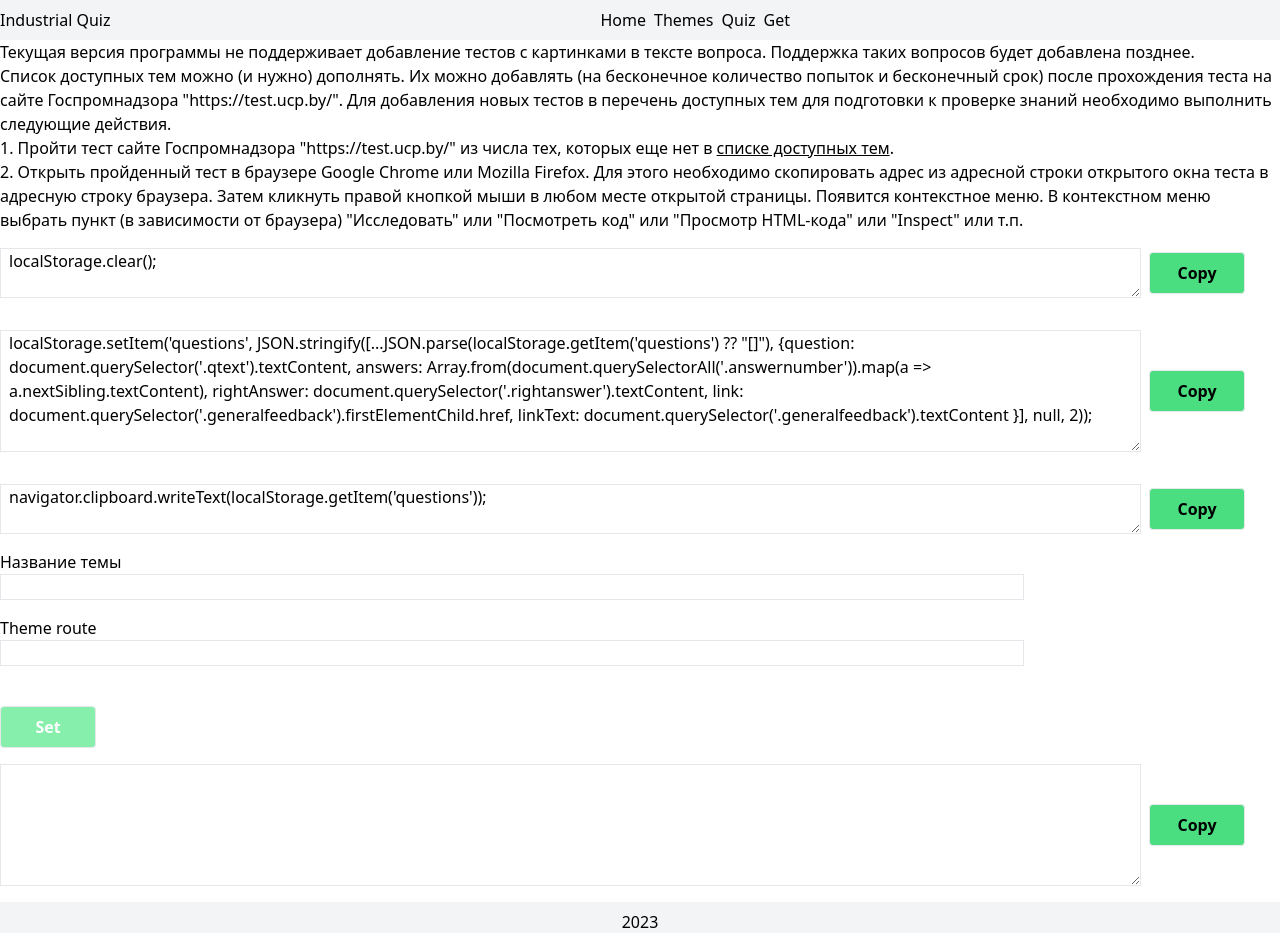
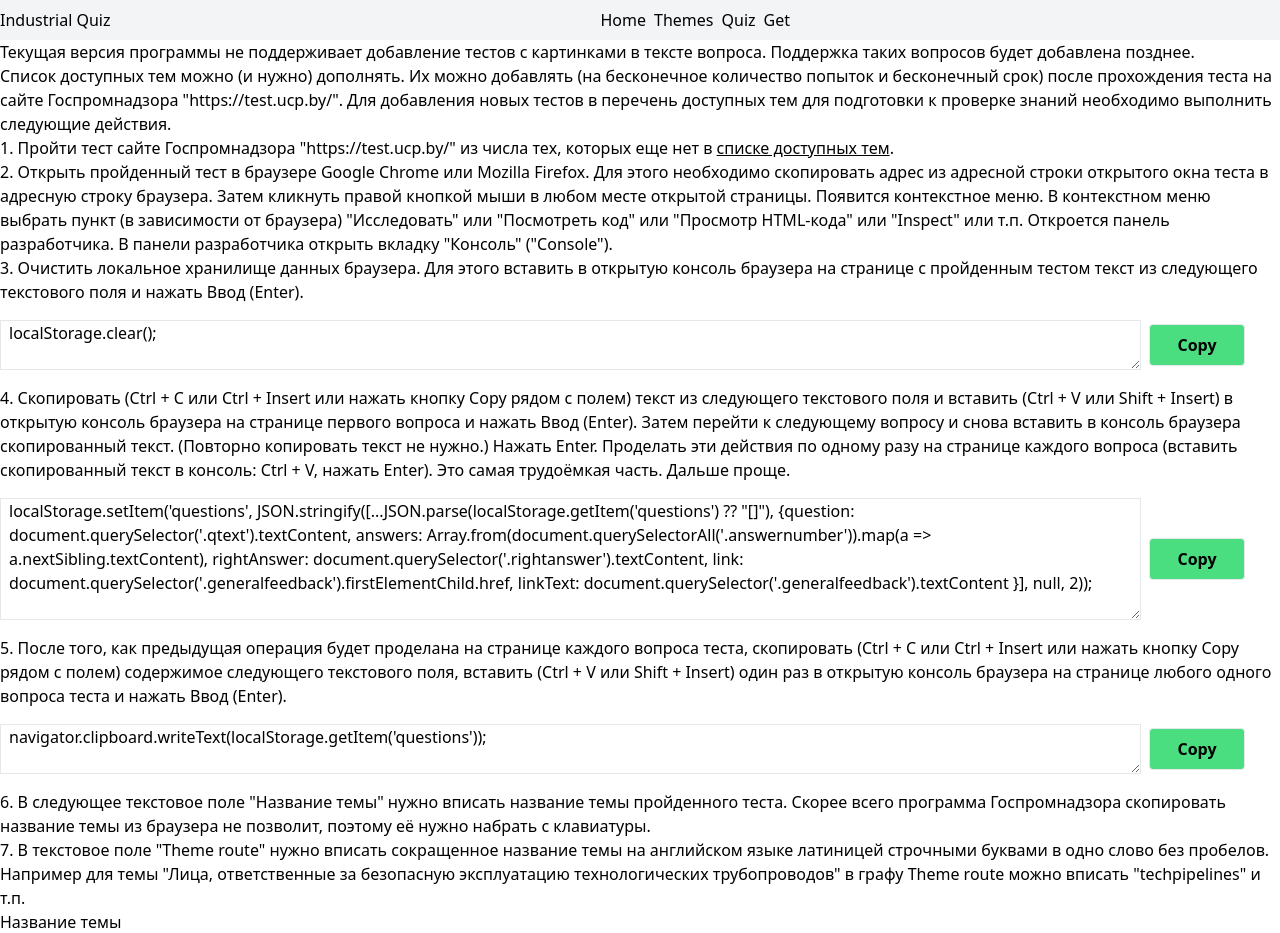
Before and after one commit to Bonus156/Industrial-Quiz, a React (Vite) app: page /get in a window 1280 px wide. Shown: the top 933 px of the page. Built offline with nearby package versions, Linux system fonts and the light colour scheme.

Commit message:
feat: finish with rules description

```diff
--- a/src/pages/GetPage.tsx
+++ b/src/pages/GetPage.tsx
@@ -10,7 +10,6 @@ export function GetPage() {
   const themeRouteInput = useRef<HTMLInputElement>(null);
   const [themeTitle, setThemeTitle] = useState('');
   const [themeRoute, setThemeRoute] = useState('');
-  const [isEmptyField, setIsEmptyField] = useState(false);
 
   const copyToClipboard = (
     e: React.MouseEvent<HTMLButtonElement>,
@@ -27,8 +26,7 @@ export function GetPage() {
   };
 
   const setTheme = async () => {
-    setIsEmptyField(!themeTitle || !themeRoute); // этот useState можно убрать
-    if (!isEmptyField) {
+    if (!themeTitle || !themeRoute) {
       const clipbordText: string = await navigator.clipboard.readText();
       try {
         const jsonText = JSON.stringify({theme: themeTitle,
@@ -46,12 +44,15 @@ export function GetPage() {
     }
   }
 
+  const isBtnDisabled: boolean = !themeTitle || !themeRoute || themeRoute.includes(' ') || themeTitle.length < 5 || themeRoute.length < 3;
+
   return (
     <div className="get-page container mx-auto flex-grow">
       <p className="rules">Текущая версия программы не поддерживает добавление тестов с картинками в тексте вопроса. Поддержка таких вопросов будет добавлена позднее.</p>
       <p className="rules">Список доступных тем можно (и нужно) дополнять. Их можно добавлять (на бесконечное количество попыток и бесконечный срок) после прохождения теста на <a href="https://test.ucp.by/">сайте Госпромнадзора "https://test.ucp.by/"</a>. Для добавления новых тестов в перечень доступных тем для подготовки к проверке знаний необходимо выполнить следующие действия.</p>
       <p className="rules">1. Пройти тест <a href="https://test.ucp.by/">сайте Госпромнадзора "https://test.ucp.by/"</a> из числа тех, которых еще нет в <Link className="underline hover:no-underline" to={'/themes'}>списке доступных тем</Link>.</p>
-      <p className="rules">2. Открыть пройденный тест в браузере Google Chrome или Mozilla Firefox. Для этого необходимо скопировать адрес из адресной строки открытого окна теста в адресную строку браузера. Затем кликнуть правой кнопкой мыши в любом месте открытой страницы. Появится контекстное меню. В контекстном меню выбрать пункт (в зависимости от браузера) "Исследовать" или "Посмотреть код" или "Просмотр HTML-кода" или "Inspect" или т.п.</p>
+      <p className="rules">2. Открыть пройденный тест в браузере Google Chrome или Mozilla Firefox. Для этого необходимо скопировать адрес из адресной строки открытого окна теста в адресную строку браузера. Затем кликнуть правой кнопкой мыши в любом месте открытой страницы. Появится контекстное меню. В контекстном меню выбрать пункт (в зависимости от браузера) "Исследовать" или "Посмотреть код" или "Просмотр HTML-кода" или "Inspect" или т.п. Откроется панель разработчика. В панели разработчика открыть вкладку "Консоль" ("Console").</p>
+      <p className="rules">3. Очистить локальное хранилище данных браузера. Для этого вставить в открытую консоль браузера на странице с пройденным тестом текст из следующего текстового поля и нажать Ввод (Enter).</p>
       <div className="flex flex-row items-center">
         <textarea
           ref={clearStorage}
@@ -69,6 +70,7 @@ export function GetPage() {
           Copy
         </button>
       </div>
+      <p className="rules">4. Скопировать (Ctrl + C или Ctrl + Insert или нажать кнопку Copy рядом с полем) текст из следующего текстового поля и вставить (Ctrl + V или Shift + Insert) в открытую консоль браузера на странице первого вопроса и нажать Ввод (Enter). Затем перейти к следующему вопросу и снова вставить в консоль браузера скопированный текст. (Повторно копировать текст не нужно.) Нажать Enter. Проделать эти действия по одному разу на странице каждого вопроса (вставить скопированный текст в консоль: Ctrl + V, нажать Enter). Это самая трудоёмкая часть. Дальше проще.</p>
       <div className="flex flex-row items-center">
         <textarea
           ref={scriptTextArea}
@@ -86,6 +88,7 @@ export function GetPage() {
           Copy
         </button>
       </div>
+      <p className="rules">5. После того, как предыдущая операция будет проделана на странице каждого вопроса теста, скопировать (Ctrl + C или Ctrl + Insert или нажать кнопку Copy рядом с полем) содержимое следующего текстового поля, вставить (Ctrl + V или Shift + Insert) один раз в открытую консоль браузера на странице любого одного вопроса теста и нажать Ввод (Enter).</p>
       <div className="flex flex-row items-center">
         <textarea
           ref={storageToClipboard}
@@ -103,23 +106,28 @@ export function GetPage() {
           Copy
         </button>
       </div>
+      <p className="rules">6. В следующее текстовое поле "Название темы" нужно вписать название темы пройденного теста. Скорее всего программа Госпромнадзора скопировать название темы из браузера не позволит, поэтому её нужно набрать с клавиатуры.</p>
+      <p className="rules">7. В текстовое поле "Theme route" нужно вписать сокращенное название темы на английском языке латиницей строчными буквами в одно слово без пробелов. Например для темы "Лица, ответственные за безопасную эксплуатацию технологических трубопроводов" в графу Theme route можно вписать "techpipelines" и т.п.</p>
       <div className="flex flex-row items-start">
-        <div className="inputs-block w-full max-w-5xl">
+        <div className="inputs-block w-full max-w-5xl mb-2">
           <div className="theme-title">
-            <label htmlFor="titleinput">Название&nbsp;темы</label>
-            <input type="text" id="titleinput" className="border mb-4 w-full" onChange={e => setThemeTitle(e.target.value)} value={themeTitle} ref={themeTitleInput} />
+            <label htmlFor="titleinput">Название&nbsp;темы
+              <input type="text" id="titleinput" className="border mb-4 w-full" onChange={e => setThemeTitle(e.target.value)} value={themeTitle} ref={themeTitleInput} />
+            </label>
           </div>
           <div className="theme-route ">
-            <label htmlFor="themeroute">Theme&nbsp;route</label>
-            <input type="text" id="themeroute" className="border w-full" onChange={e => setThemeRoute(e.target.value)} value={themeRoute} ref={themeRouteInput} />
+            <label htmlFor="themeroute">Theme&nbsp;route
+              <input type="text" id="themeroute" className="border w-full" onChange={e => setThemeRoute(e.target.value)} value={themeRoute} ref={themeRouteInput} />
+            </label>
           </div>
-          {isEmptyField && <span className="text-red-550 font-semibold">Заполните поля "Название темы" и "Theme route"</span>}
         </div>
       </div>
+      <p className="rules">8. Нажмите на кнопку Set. Если все предыдущие пункты выполнены верно, в текстовом поле ниже появится много строк текста в формате JSON. Скопируйте его нажатием на кнопку Copy рядом с полем и добавьте в массив с темами в файле questions.json или сохраните в файле новаяТема.txt и отправьте файл разработчику.</p>
       <button
-        className={`cursor-pointer border font-semibold rounded px-4 py-2 w-24 h-fit bg-green-400 hover:bg-green-500 disabled:cursor-default disabled:text-white disabled:bg-green-300 ${isEmptyField ? 'mt-4' : 'mt-10'}`}
+        className={`cursor-pointer border font-semibold rounded px-4 py-2 w-24 h-fit bg-green-400 hover:bg-green-500 disabled:cursor-default disabled:text-white disabled:bg-green-300 mt-4`}
         onClick={setTheme}
-        disabled={!themeTitle || !themeRoute}
+        // disabled={!themeTitle || !themeRoute || themeRoute.includes(' ') || themeTitle.length < 5 || themeRoute.length < 3}
+        disabled={isBtnDisabled}
       >
         Set
       </button>
```
